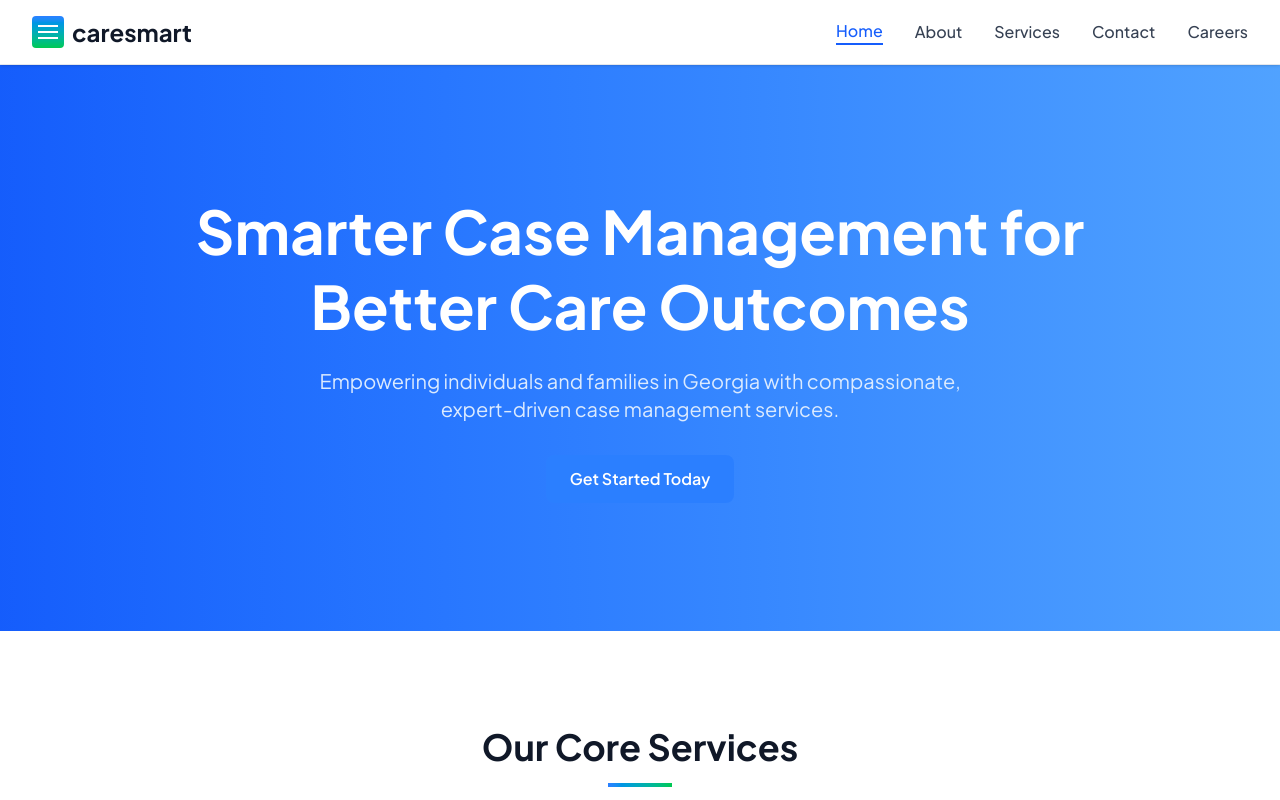
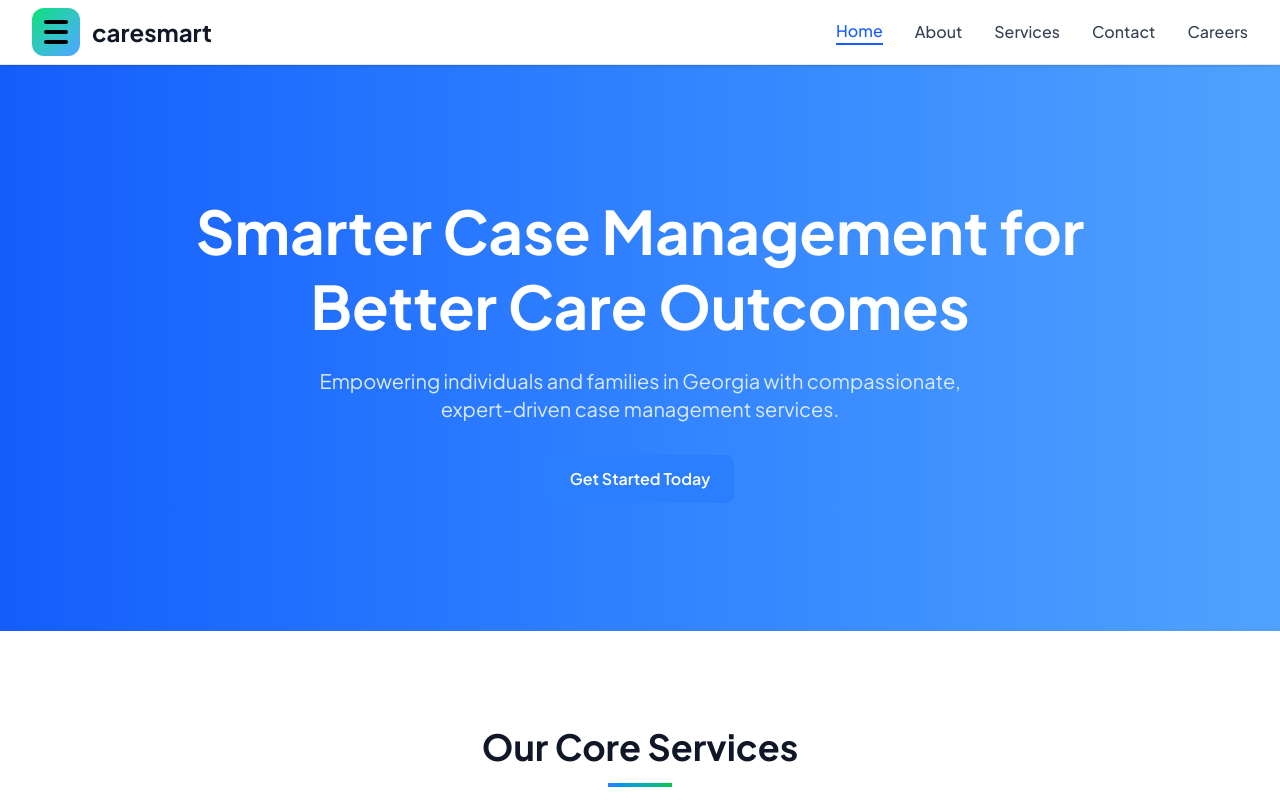
Before and after one commit to hopeidaewor/caresmart-web, a Next.js app: page / in a window 1280 px wide. Shown: the top 800 px of the page. Built offline with nearby package versions, Linux system fonts and the light colour scheme.

Commit message:
Update logo in header and footer

```diff
--- /dev/null
+++ b/src/components/CaresmartLogo.tsx
@@ -0,0 +1,15 @@
+export default function CaresmartLogo({ size = "default" }: { size?: "default" | "small" }) {
+  const logoSize = size === "small" ? "w-8 h-8" : "w-12 h-12";
+  const textSize = size === "small" ? "text-lg" : "text-2xl";
+
+  return (
+    <div className="flex items-center gap-3">
+      <div className={`${logoSize} bg-gradient-to-br from-green-400 to-blue-400 rounded-xl flex flex-col justify-center items-center gap-1.5 flex-shrink-0`}>
+        <div className="w-6 h-1 bg-black rounded-full" />
+        <div className="w-6 h-1 bg-black rounded-full" />
+        <div className="w-6 h-1 bg-black rounded-full" />
+      </div>
+      <span className={`font-bold text-gray-900 ${textSize}`}>caresmart</span>
+    </div>
+  );
+}
--- a/src/components/Footer.tsx
+++ b/src/components/Footer.tsx
@@ -1,4 +1,5 @@
 import Link from "next/link";
+import CaresmartLogo from "./CaresmartLogo";
 
 export default function Footer() {
   const currentYear = new Date().getFullYear();
@@ -9,7 +10,9 @@ export default function Footer() {
         <div className="grid grid-cols-1 md:grid-cols-4 gap-8 mb-8">
           {/* About */}
           <div>
-            <h3 className="font-bold text-lg text-white mb-4">Caresmart</h3>
+            <div className="mb-4">
+              <CaresmartLogo size="small" />
+            </div>
             <p className="text-gray-300 text-sm">
               Smarter case management for better care outcomes in Georgia.
             </p>
--- a/src/components/Navbar.tsx
+++ b/src/components/Navbar.tsx
@@ -3,6 +3,7 @@
 import { useState } from "react";
 import Link from "next/link";
 import { usePathname } from "next/navigation";
+import CaresmartLogo from "./CaresmartLogo";
 
 export default function Navbar() {
   const [mobileMenuOpen, setMobileMenuOpen] = useState(false);
@@ -23,13 +24,8 @@ export default function Navbar() {
       <div className="max-w-7xl mx-auto px-4 sm:px-6 lg:px-8">
         <div className="flex justify-between items-center h-16">
           {/* Logo */}
-          <Link href="/" className="flex items-center gap-2 font-bold text-2xl">
-            <div className="w-8 h-8 bg-gradient-to-b from-blue-500 to-green-500 rounded flex flex-col justify-center items-center">
-              <div className="w-5 h-0.5 bg-white mb-1" />
-              <div className="w-5 h-0.5 bg-white mb-1" />
-              <div className="w-5 h-0.5 bg-white" />
-            </div>
-            <span className="text-gray-900">caresmart</span>
+          <Link href="/" className="flex items-center">
+            <CaresmartLogo size="default" />
           </Link>
 
           {/* Desktop Navigation */}
```
